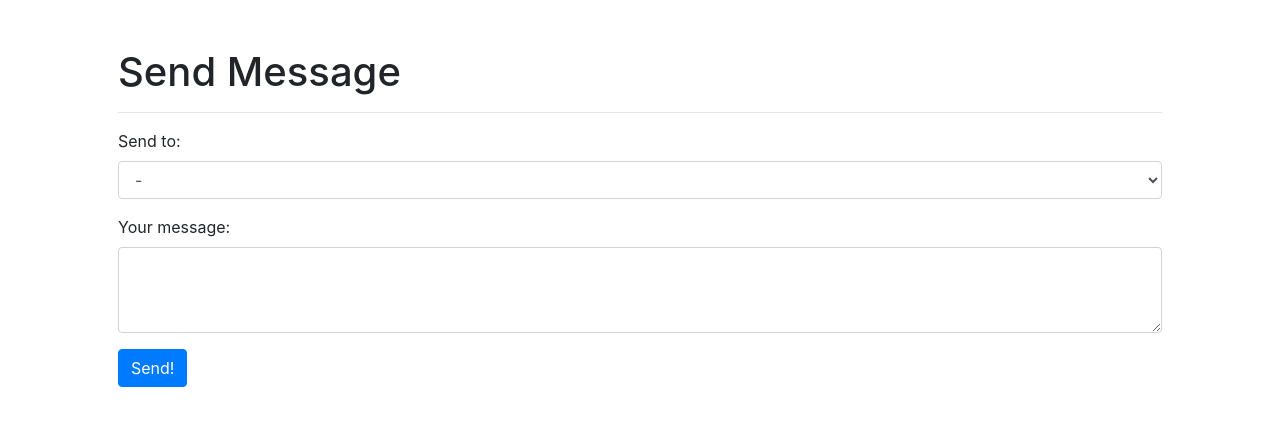
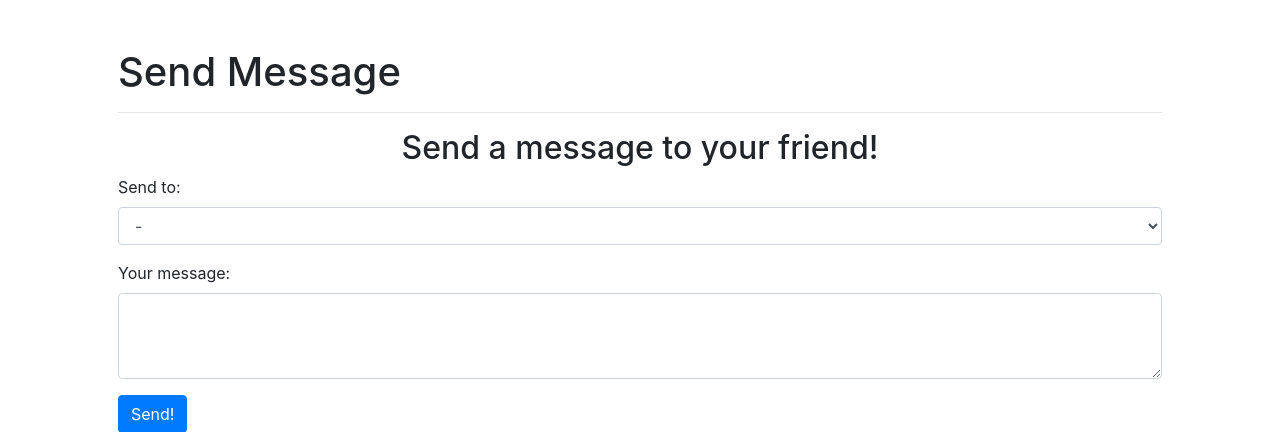
Before and after one commit to AG2048/Birthday-Meet, a Flask app: page /send in a window 1280 px wide. Shown: the part 76-508 px from the top of the page. Run offline with Flask 2, Linux system fonts and the light colour scheme; a user stored in the database is signed in; data comes from the database, SQL or seed files in the repository; both versions use the stored data as it was after the commit; some libraries are stand-ins or nearby versions.

Commit message:
added clarification to send.html

```diff
--- a/templates/send.html
+++ b/templates/send.html
@@ -7,6 +7,7 @@
 {% block main %}
     <h1 class="display-5 fw-bold">Send Message</h1>
     <hr>
+    <h2 class="display-5 align-center">Send a message to your friend!</h2>
     <form action="/send" method="post">
         <div class="form-group">
             <label for="messageReceiverSelectForm">Send to:</label>
```
Also changed, not shown: birthday-meet.db.
